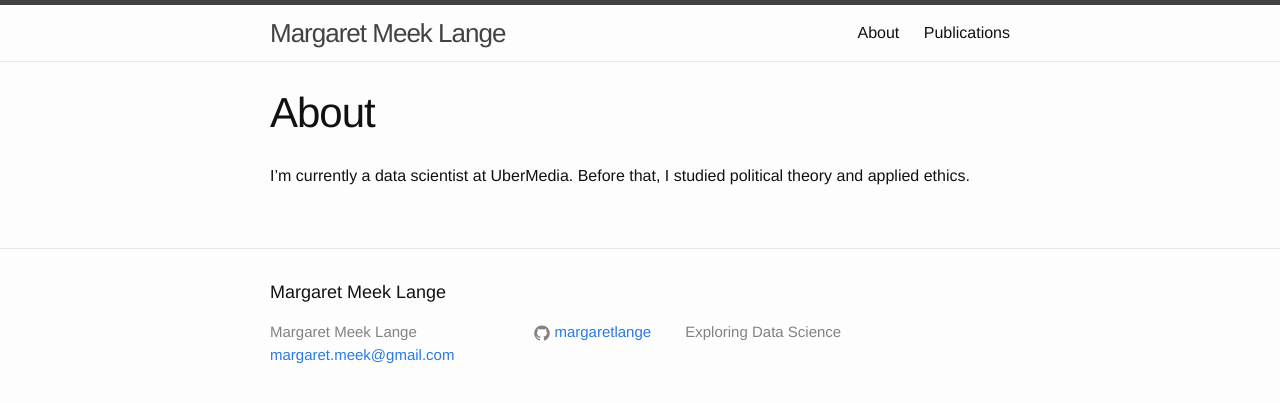
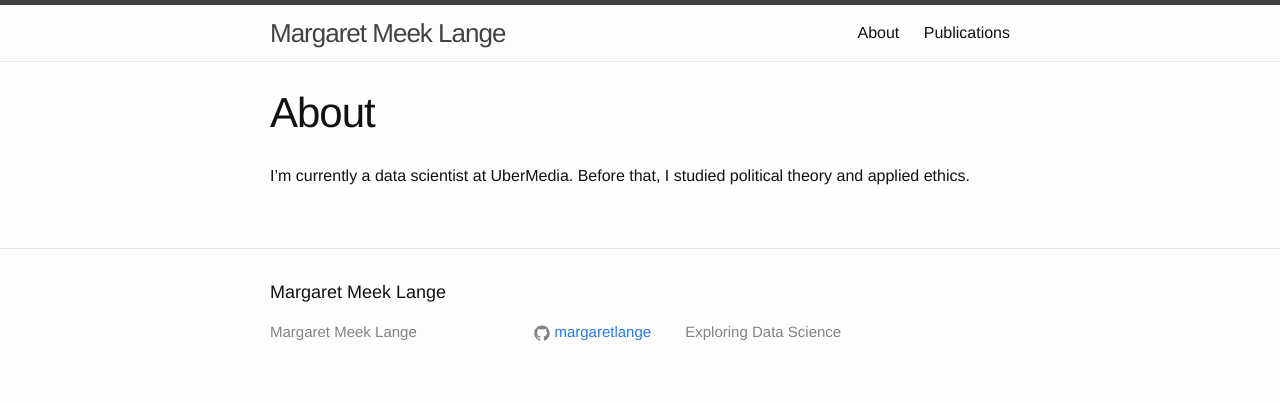
Before and after one commit to margaretlange/margaretlange.github.io, a Jekyll site: the page built from about.md, in a window 1280 px wide. Shown: the top 403 px of the page. Built offline with Jekyll 4.4.1, drawn with Linux system fonts in a browser that asks for light colours; Markdown is read by kramdown in place of the engine named in the settings.

Commit message:
Update _config.yml

```diff
--- a/_config.yml
+++ b/_config.yml
@@ -1,7 +1,7 @@
 # Site settings
 destination: ./_site
 title: Margaret Meek Lange
-email: margaret.meek@gmail.com
+email:
 description: Exploring Data Science
 url: "http://margaretlange.github.io" # the base hostname & protocol for your site
 twitter_username:
```
